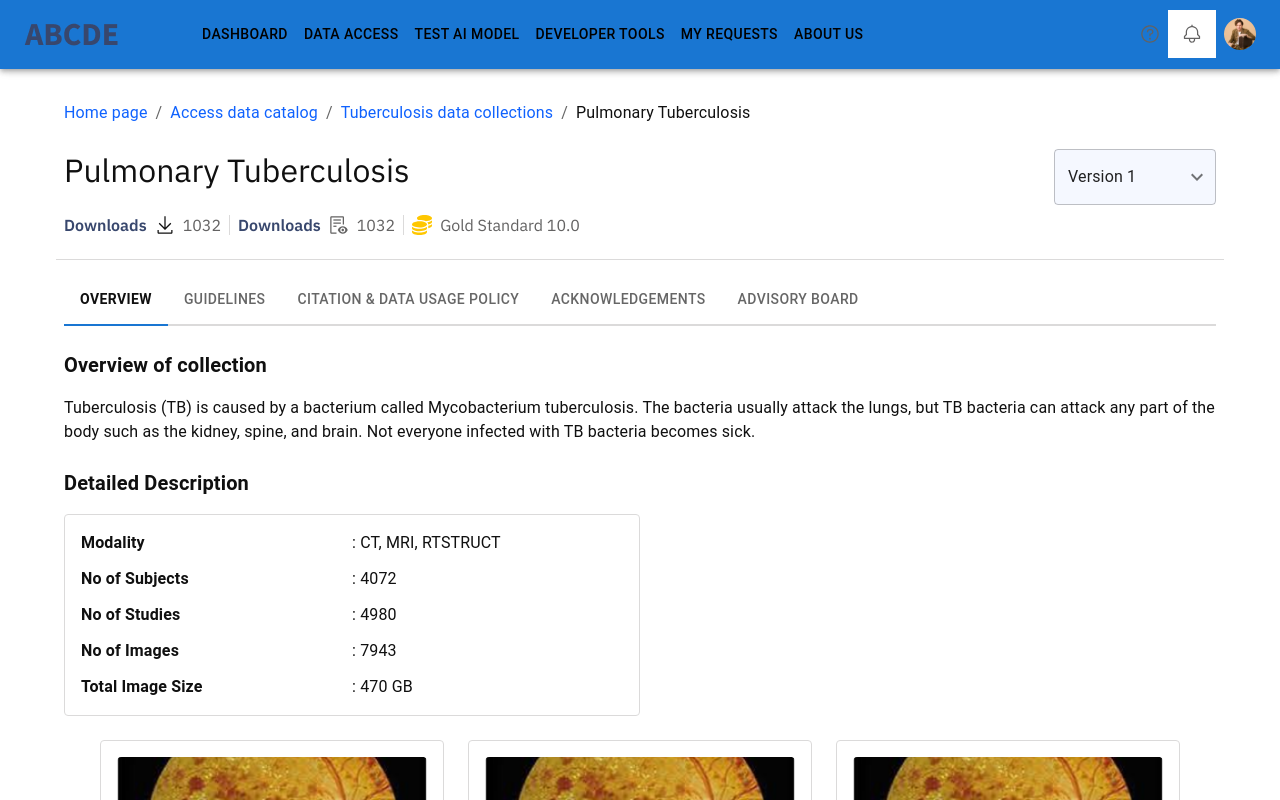
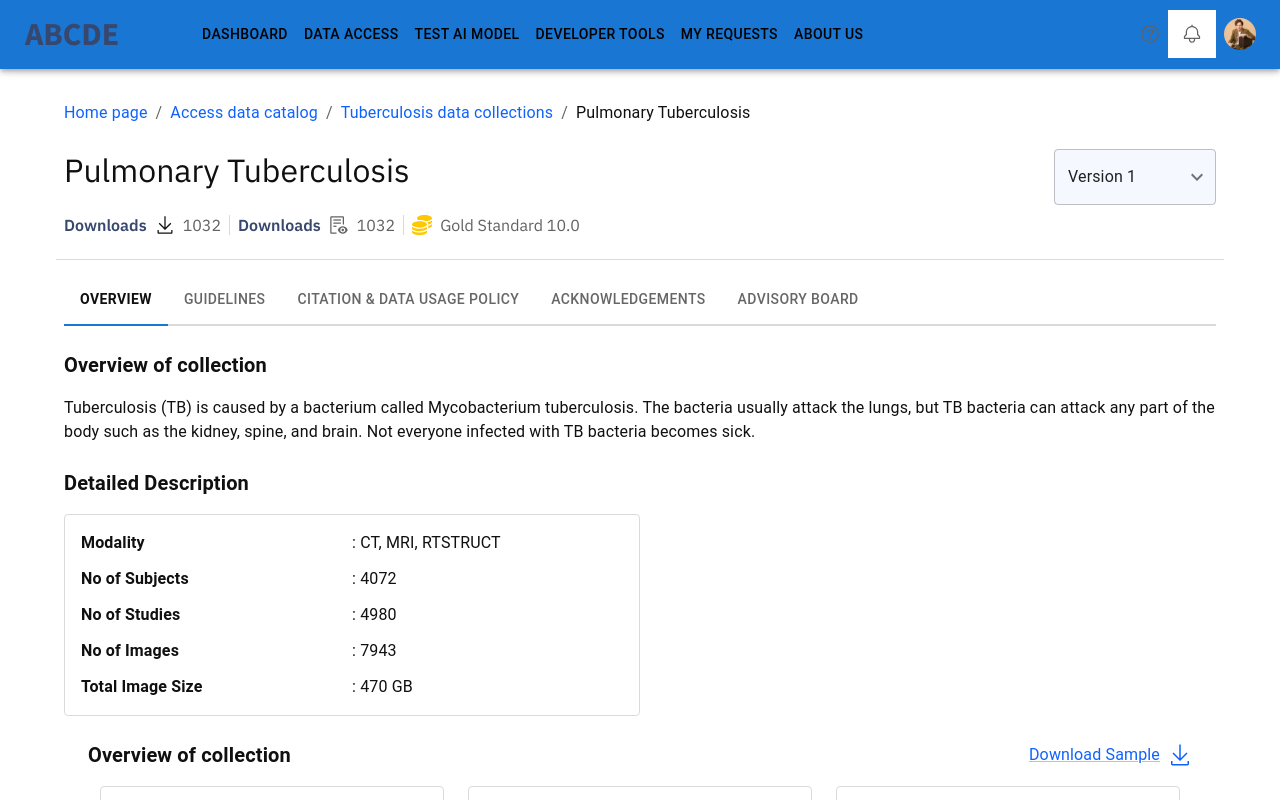
Before and after one commit to rninave/poc-react-task, a Next.js app: page / in a window 1280 px wide. Built offline with nearby package versions, Linux system fonts and the light colour scheme.

Commit message:
add carousel title

```diff
--- a/src/components/Carousel.js
+++ b/src/components/Carousel.js
@@ -9,6 +9,9 @@ import Copy from '../assets/images/copy-icon.svg';
 import ArrowBackIcon from '@mui/icons-material/ArrowBack';
 import ArrowForwardIcon from '@mui/icons-material/ArrowForward';
 import Container from '@mui/material/Container';
+import Link from '@mui/material/Link';
+
+import Download_Blue from '../assets/images/download-blue.svg';
 
 
 function Carousel() {
@@ -71,6 +74,12 @@ function Carousel() {
     return (
 
         <Container>
+            <Box className="d-md-flex align-items-center justify-content-between mb-16">
+                <Box className="font-weight-600 font-20 mb-md-16">Overview of collection</Box>
+                <Link href="#" className="d-flex align-items-center text-decoration-none btn btn-primary-link border-0">Download Sample
+                    <Image className="ml-8" src={Download_Blue} />
+                </Link>
+            </Box>
             <Box sx={{ mb: 4 }} className="sub-carousel">
                 <Slider {...settings} >
                     {carouselData.map((item, index) => (
```
